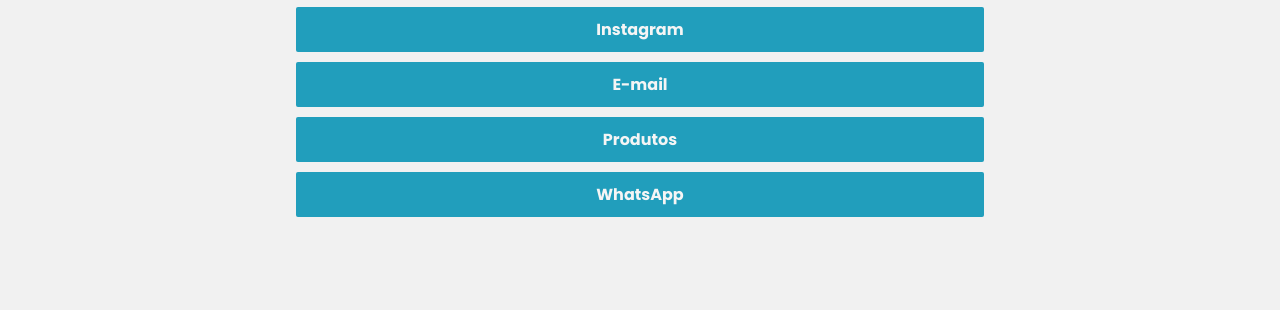
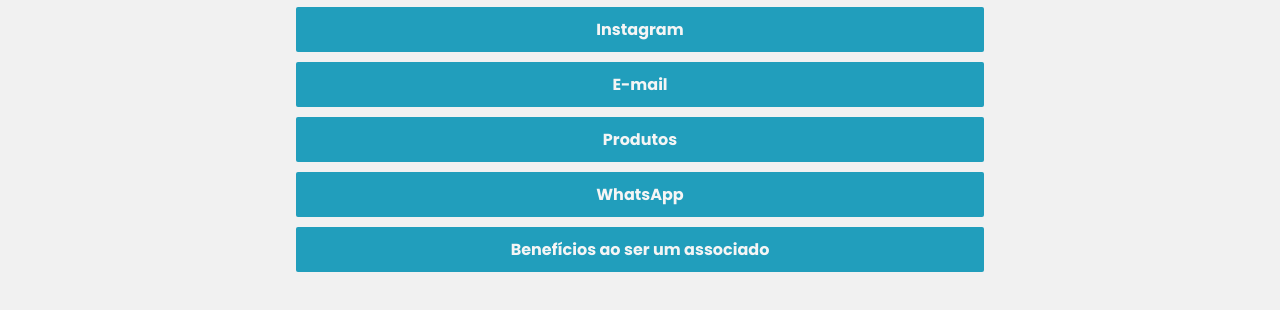
Before and after one commit to felipealvx/associado-anabolica, a website built with Vite: page index.html in a window 1280 px wide. Shown: the part 190-500 px from the top of the page. Built offline with nearby package versions, Linux system fonts and the light colour scheme; some packages are replaced by stand-ins of ours.

Commit message:
adicionando beneficios

```diff
--- a/index.html
+++ b/index.html
@@ -21,6 +21,7 @@
         <a href="" class="email">E-mail</a>
         <a href="" class="produtos">Produtos</a>
         <a href="" class="whatsapp">WhatsApp</a>
+        <a href="" class="beneficios">Benefícios ao ser um associado</a>
       </div>
 
       <div class="patrocinadores">
```
